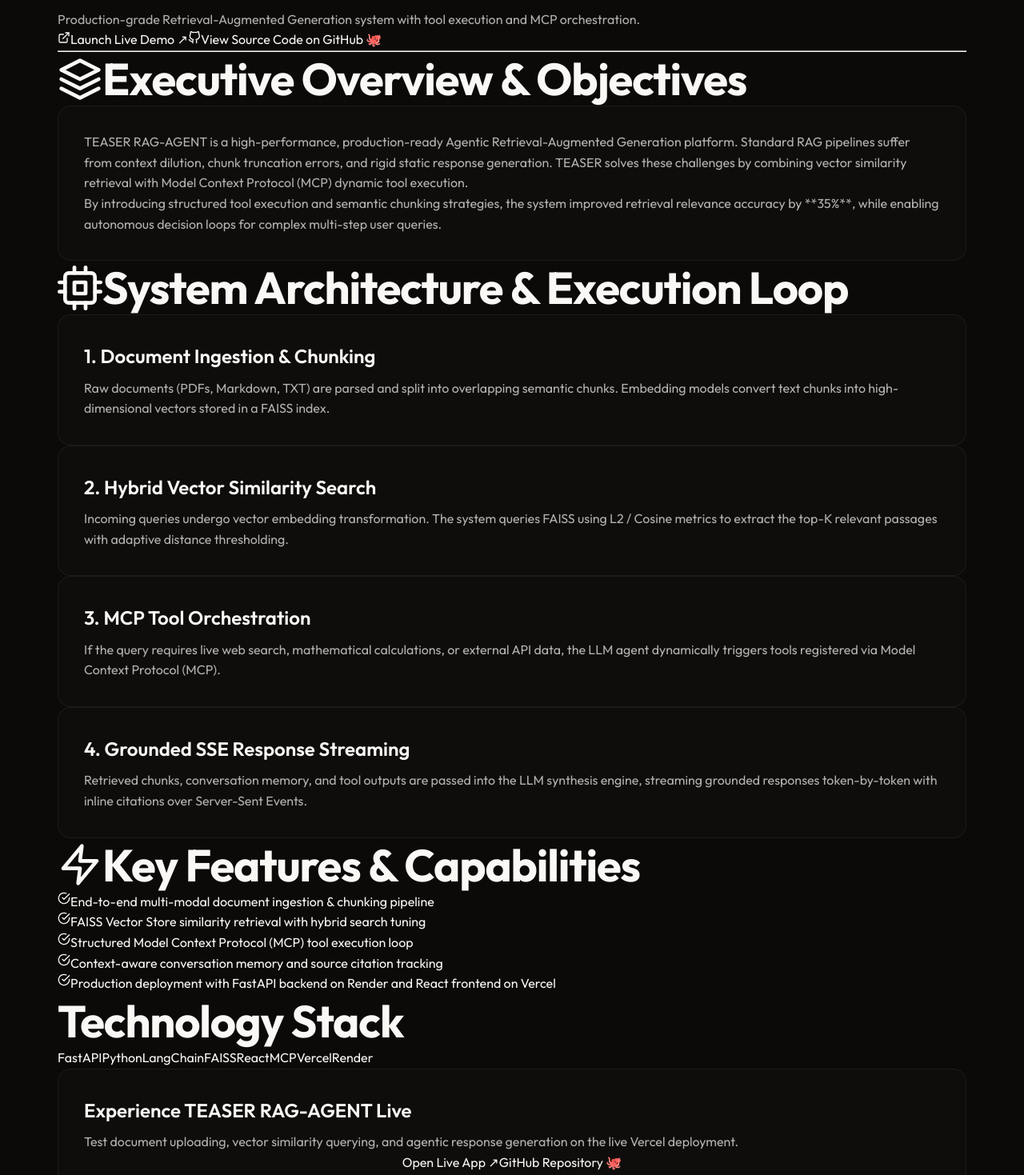
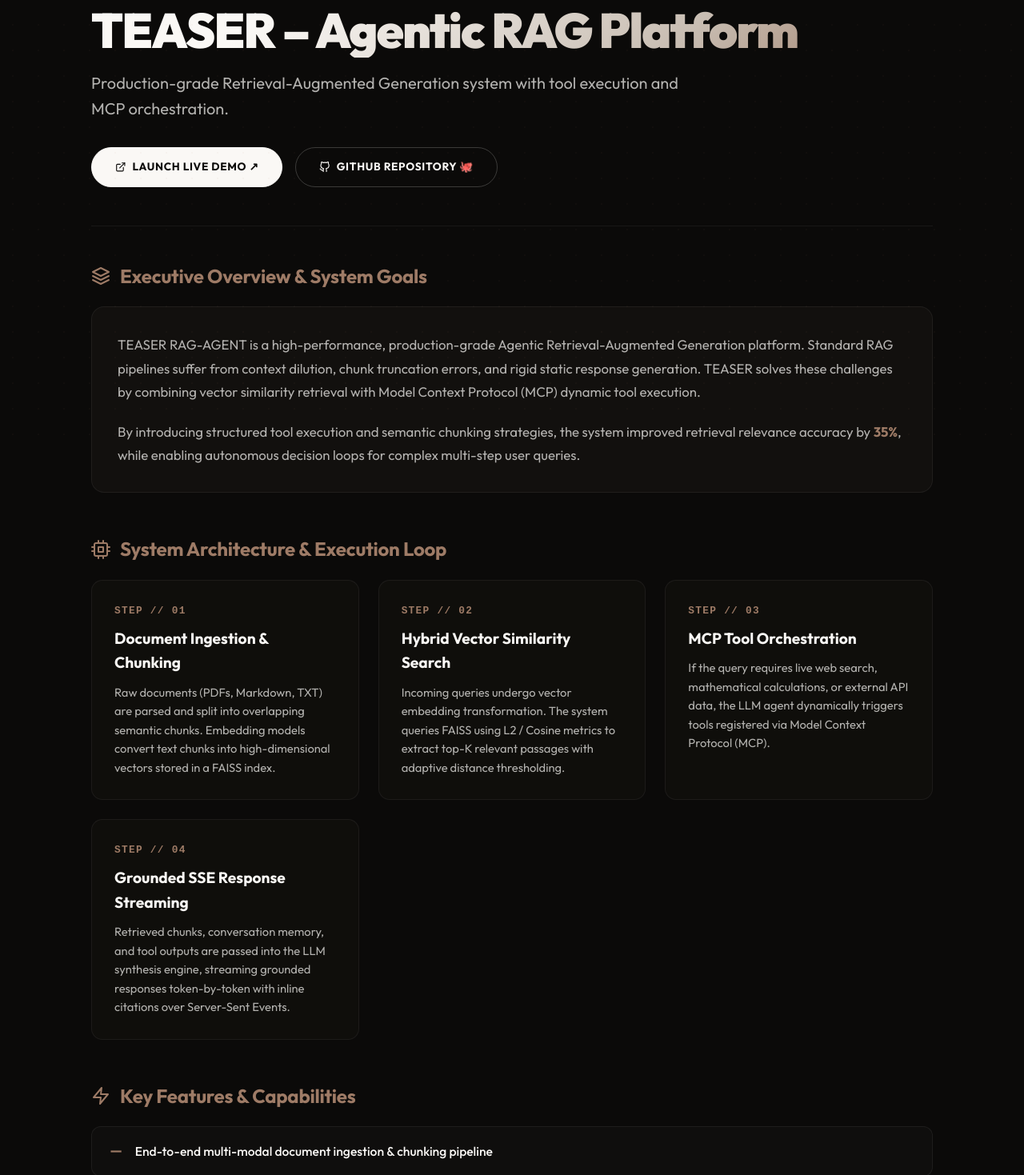
Before and after one commit to Vatshal-Venkat/portfolio, a Next.js app: page /projects/rag_agent in a window 1280 px wide. Shown: the part 241-1710 px from the top of the page at 80% size. Built offline with nearby package versions, Linux system fonts and the light colour scheme.

Commit message:
Added Organized paging

```diff
--- /dev/null
+++ b/src/app/projects/ProjectDetail.css
@@ -0,0 +1,287 @@
+/* Professional Clean Project Detail Page Styling */
+
+.project-detail-container {
+  padding-top: 140px;
+  padding-bottom: 100px;
+  max-width: 1100px;
+  margin: 0 auto;
+  padding-left: 1.5rem;
+  padding-right: 1.5rem;
+}
+
+.back-link {
+  display: inline-flex;
+  align-items: center;
+  gap: 0.5rem;
+  font-size: 0.85rem;
+  font-weight: 700;
+  color: var(--accent-primary);
+  text-transform: uppercase;
+  letter-spacing: 0.1em;
+  margin-bottom: 2rem;
+  transition: all 0.3s ease;
+  text-decoration: none;
+}
+
+.back-link:hover {
+  color: var(--text-primary);
+  transform: translateX(-4px);
+}
+
+.detail-hero {
+  margin-bottom: 3rem;
+}
+
+.detail-category-badge {
+  display: inline-block;
+  font-family: monospace;
+  font-size: 0.75rem;
+  text-transform: uppercase;
+  letter-spacing: 0.2em;
+  color: var(--accent-primary);
+  background: rgba(158, 123, 102, 0.1);
+  border: 1px solid rgba(158, 123, 102, 0.25);
+  padding: 0.35rem 1rem;
+  border-radius: 20px;
+  margin-bottom: 1.25rem;
+  font-weight: 700;
+}
+
+.detail-title {
+  font-size: clamp(2.2rem, 5vw, 3.8rem);
+  font-weight: 900;
+  line-height: 1.1;
+  letter-spacing: -0.03em;
+  color: var(--text-primary);
+  margin-bottom: 1rem;
+}
+
+.detail-subtitle {
+  font-size: clamp(1.05rem, 2vw, 1.25rem);
+  color: var(--text-secondary);
+  line-height: 1.6;
+  max-width: 780px;
+  margin-bottom: 2rem;
+}
+
+.detail-action-row {
+  display: flex;
+  flex-wrap: wrap;
+  align-items: center;
+  gap: 1rem;
+}
+
+.detail-btn-primary {
+  display: inline-flex;
+  align-items: center;
+  gap: 0.5rem;
+  padding: 0.8rem 1.8rem;
+  background: var(--text-primary);
+  color: var(--bg-deep);
+  border-radius: 30px;
+  font-weight: 700;
+  font-size: 0.85rem;
+  letter-spacing: 0.05em;
+  text-transform: uppercase;
+  transition: all 0.3s ease;
+  text-decoration: none;
+  border: 1px solid var(--text-primary);
+}
+
+.detail-btn-primary:hover {
+  background: var(--accent-primary);
+  border-color: var(--accent-primary);
+  color: var(--text-primary);
+  transform: translateY(-2px);
+  box-shadow: 0 0 20px var(--accent-glow);
+}
+
+.detail-btn-secondary {
+  display: inline-flex;
+  align-items: center;
+  gap: 0.5rem;
+  padding: 0.8rem 1.8rem;
+  background: transparent;
+  color: var(--text-primary);
+  border: 1px solid rgba(250, 248, 245, 0.2);
+  border-radius: 30px;
+  font-weight: 700;
+  font-size: 0.85rem;
+  letter-spacing: 0.05em;
+  text-transform: uppercase;
+  transition: all 0.3s ease;
+  text-decoration: none;
+}
+
+.detail-btn-secondary:hover {
+  border-color: var(--text-primary);
+  background: rgba(250, 248, 245, 0.08);
+  transform: translateY(-2px);
+}
+
+.detail-divider {
+  height: 1px;
+  background: var(--border-color);
+  margin: 3rem 0;
+}
+
+.detail-section {
+  margin-bottom: 3.5rem;
+}
+
+.detail-section-heading {
+  font-size: 1.5rem;
+  font-weight: 700;
+  color: var(--accent-primary);
+  margin-bottom: 1.5rem;
+  display: flex;
+  align-items: center;
+  gap: 0.75rem;
+  letter-spacing: -0.01em;
+}
+
+.detail-card {
+  background: var(--bg-surface);
+  border: 1px solid var(--border-color);
+  border-radius: 16px;
+  padding: 2rem;
+  transition: border-color 0.3s ease;
+}
+
+.detail-card:hover {
+  border-color: var(--border-hover);
+}
+
+.detail-text {
+  color: var(--text-secondary);
+  font-size: 1.05rem;
+  line-height: 1.75;
+}
+
+.grid-2col {
+  display: grid;
+  grid-template-columns: repeat(auto-fit, minmax(320px, 1fr));
+  gap: 1.5rem;
+}
+
+.grid-3col {
+  display: grid;
+  grid-template-columns: repeat(auto-fit, minmax(260px, 1fr));
+  gap: 1.5rem;
+}
+
+.arch-card {
+  background: rgba(18, 16, 14, 0.7);
+  border: 1px solid var(--border-color);
+  border-radius: 14px;
+  padding: 1.75rem;
+  transition: all 0.3s ease;
+}
+
+.arch-card:hover {
+  border-color: var(--border-hover);
+  transform: translateY(-3px);
+  box-shadow: 0 10px 30px rgba(0, 0, 0, 0.4);
+}
+
+.arch-number {
+  font-family: monospace;
+  font-size: 0.8rem;
+  color: var(--accent-primary);
+  font-weight: 700;
+  letter-spacing: 0.1em;
+  margin-bottom: 0.5rem;
+}
+
+.arch-title {
+  font-size: 1.2rem;
+  font-weight: 700;
+  color: var(--text-primary);
+  margin-bottom: 0.6rem;
+}
+
+.arch-desc {
+  font-size: 0.92rem;
+  color: var(--text-secondary);
+  line-height: 1.6;
+}
+
+.feature-item {
+  display: flex;
+  align-items: flex-start;
+  gap: 1rem;
+  padding: 1.1rem 1.4rem;
+  background: rgba(250, 248, 245, 0.02);
+  border: 1px solid var(--border-color);
+  border-radius: 12px;
+  margin-bottom: 0.8rem;
+  transition: border-color 0.3s ease;
+}
+
+.feature-item:hover {
+  border-color: var(--border-hover);
+}
+
+.feature-bullet {
+  color: var(--accent-primary);
+  font-weight: bold;
+  font-size: 1.1rem;
+  line-height: 1;
+  margin-top: 0.1rem;
+}
+
+.feature-text {
+  color: var(--text-primary);
+  font-size: 0.98rem;
+  line-height: 1.6;
+  font-weight: 500;
+}
+
+.tech-badge-container {
+  display: flex;
+  flex-wrap: wrap;
+  gap: 0.75rem;
+}
+
+.tech-badge-item {
+  font-family: monospace;
+  font-size: 0.85rem;
+  padding: 0.5rem 1.1rem;
+  background: rgba(250, 248, 245, 0.04);
+  border: 1px solid var(--border-color);
+  border-radius: 30px;
+  color: var(--text-primary);
+  font-weight: 600;
+  transition: all 0.3s ease;
+}
+
+.tech-badge-item:hover {
+  border-color: var(--accent-primary);
+  color: var(--accent-primary);
+  background: rgba(158, 123, 102, 0.1);
+}
+
+.cta-banner {
+  background: linear-gradient(135deg, rgba(18, 16, 14, 0.9), rgba(25, 20, 17, 0.95));
+  border: 1px solid rgba(158, 123, 102, 0.3);
+  border-radius: 20px;
+  padding: 3rem 2.5rem;
+  text-align: center;
+  box-shadow: 0 20px 50px rgba(0, 0, 0, 0.5);
+  margin-top: 4rem;
+}
+
+.cta-title {
+  font-size: 1.8rem;
+  font-weight: 800;
+  color: var(--text-primary);
+  margin-bottom: 0.75rem;
+}
+
+.cta-desc {
+  font-size: 1rem;
+  color: var(--text-secondary);
+  max-width: 600px;
+  margin: 0 auto 2rem auto;
+  line-height: 1.6;
+}
--- a/src/app/projects/rag_agent/page.tsx
+++ b/src/app/projects/rag_agent/page.tsx
@@ -1,50 +1,40 @@
 "use client";
 
 import Link from "next/link";
-import { motion } from "framer-motion";
 import { PROJECTS_DATA } from "@/lib/constants";
-import { FiExternalLink, FiGithub, FiArrowLeft, FiCheckCircle, FiCpu, FiLayers, FiZap } from "react-icons/fi";
+import { FiExternalLink, FiGithub, FiArrowLeft, FiLayers, FiCpu, FiCheckCircle, FiZap } from "react-icons/fi";
+import "../ProjectDetail.css";
 
 const project = PROJECTS_DATA.find((p) => p.slug === "rag_agent")!;
 
 export default function RagAgentPage() {
   return (
-    <div className="py-28 min-h-screen text-white">
-      <div className="container max-w-5xl mx-auto px-4">
-
+    <div className="project-detail-container">
       {/* Navigation Back Link */}
-        <Link
-          href="/#projects"
-          className="inline-flex items-center gap-2 text-sm font-semibold text-[#9E7B66] hover:text-white transition-colors mb-8"
-        >
+      <Link href="/#projects" className="back-link">
         <FiArrowLeft className="w-4 h-4" />
         Back to Projects
       </Link>
 
       {/* Hero Header */}
-        <motion.div
-          initial={{ opacity: 0, y: 20 }}
-          animate={{ opacity: 1, y: 0 }}
-          transition={{ duration: 0.7 }}
-          className="mb-12"
-        >
-          <span className="inline-block px-3 py-1 rounded-full bg-teal-500/10 border border-teal-500/30 text-teal-400 text-xs font-mono font-semibold tracking-wider uppercase mb-4">
+      <div className="detail-hero">
+        <div className="detail-category-badge">
           {project.category}
-          </span>
-          <h1 className="text-4xl md:text-6xl font-extrabold tracking-tight mb-4">
+        </div>
+        <h1 className="detail-title text-gradient">
           {project.title}
         </h1>
-          <p className="text-lg md:text-xl text-white/70 max-w-3xl leading-relaxed">
+        <p className="detail-subtitle">
           {project.subtitle}
         </p>
 
         {/* Action Buttons */}
-          <div className="flex flex-wrap gap-4 mt-8">
+        <div className="detail-action-row">
           <a
             href={project.liveUrl}
             target="_blank"
             rel="noopener noreferrer"
-              className="inline-flex items-center gap-2 px-6 py-3 rounded-full bg-[#FAF8F5] text-[#0B0A09] text-sm font-bold hover:bg-[#9E7B66] hover:text-white transition-all transform hover:-translate-y-0.5 shadow-xl"
+            className="detail-btn-primary"
           >
             <FiExternalLink className="w-4 h-4" />
             Launch Live Demo ↗
@@ -53,88 +43,91 @@
             href={project.githubUrl}
             target="_blank"
             rel="noopener noreferrer"
-              className="inline-flex items-center gap-2 px-6 py-3 rounded-full bg-white/10 border border-white/20 text-white text-sm font-bold hover:bg-white/20 transition-all transform hover:-translate-y-0.5"
+            className="detail-btn-secondary"
           >
             <FiGithub className="w-4 h-4" />
-              View Source Code on GitHub 🐙
+            GitHub Repository 🐙
           </a>
         </div>
-        </motion.div>
+      </div>
 
-        <hr className="border-white/10 my-12" />
+      <div className="detail-divider" />
 
       {/* Section 1: Executive Overview */}
-        <section className="mb-16">
-          <h2 className="text-2xl font-bold mb-6 text-[#9E7B66] flex items-center gap-3">
-            <FiLayers className="w-6 h-6" /> Executive Overview & Objectives
+      <section className="detail-section">
+        <h2 className="detail-section-heading">
+          <FiLayers /> Executive Overview & System Goals
         </h2>
-          <div className="glass-card p-8 rounded-2xl border border-white/10 bg-white/[0.02]">
-            <p className="text-white/80 leading-relaxed text-base md:text-lg mb-6">
-              TEASER RAG-AGENT is a high-performance, production-ready Agentic Retrieval-Augmented Generation platform. Standard RAG pipelines suffer from context dilution, chunk truncation errors, and rigid static response generation. TEASER solves these challenges by combining vector similarity retrieval with Model Context Protocol (MCP) dynamic tool execution.
+        <div className="detail-card">
+          <p className="detail-text" style={{ marginBottom: "1.25rem" }}>
+            TEASER RAG-AGENT is a high-performance, production-grade Agentic Retrieval-Augmented Generation platform. Standard RAG pipelines suffer from context dilution, chunk truncation errors, and rigid static response generation. TEASER solves these challenges by combining vector similarity retrieval with Model Context Protocol (MCP) dynamic tool execution.
           </p>
-            <p className="text-white/80 leading-relaxed text-base md:text-lg">
-              By introducing structured tool execution and semantic chunking strategies, the system improved retrieval relevance accuracy by **35%**, while enabling autonomous decision loops for complex multi-step user queries.
+          <p className="detail-text">
+            By introducing structured tool execution and semantic chunking strategies, the system improved retrieval relevance accuracy by <strong style={{ color: "var(--accent-primary)" }}>35%</strong>, while enabling autonomous decision loops for complex multi-step user queries.
           </p>
         </div>
       </section>
 
-        {/* Section 2: Technical Architecture & Workflow */}
-        <section className="mb-16">
-          <h2 className="text-2xl font-bold mb-6 text-[#9E7B66] flex items-center gap-3">
-            <FiCpu className="w-6 h-6" /> System Architecture & Execution Loop
+      {/* Section 2: Technical Architecture & Execution Loop */}
+      <section className="detail-section">
+        <h2 className="detail-section-heading">
+          <FiCpu /> System Architecture & Execution Loop
         </h2>
-          <div className="grid grid-cols-1 md:grid-cols-2 gap-6">
-            <div className="glass-card p-6 rounded-xl border border-white/10 bg-white/[0.02]">
-              <h3 className="text-lg font-bold text-white mb-3">1. Document Ingestion & Chunking</h3>
-              <p className="text-white/70 text-sm leading-relaxed">
+        <div className="grid-2col">
+          <div className="arch-card">
+            <div className="arch-number">STEP // 01</div>
+            <h3 className="arch-title">Document Ingestion & Chunking</h3>
+            <p className="arch-desc">
               Raw documents (PDFs, Markdown, TXT) are parsed and split into overlapping semantic chunks. Embedding models convert text chunks into high-dimensional vectors stored in a FAISS index.
             </p>
           </div>
-            <div className="glass-card p-6 rounded-xl border border-white/10 bg-white/[0.02]">
-              <h3 className="text-lg font-bold text-white mb-3">2. Hybrid Vector Similarity Search</h3>
-              <p className="text-white/70 text-sm leading-relaxed">
-                Incoming queries undergo vector embedding transformation. The system queries FAISS using L2 / Cosine metrics to extract the top-K relevant passages with adaptive distance thresholding.
+          <div className="arch-card">
+            <div className="arch-number">STEP // 02</div>
+            <h3 className="arch-title">Hybrid Vector Similarity Search</h3>
+            <p className="arch-desc">
+              Incoming queries undergo vector embedding transformation. The system queries FAISS using L2 / Cosine metrics to extract top-K relevant passages with adaptive distance thresholding.
             </p>
           </div>
-            <div className="glass-card p-6 rounded-xl border border-white/10 bg-white/[0.02]">
-              <h3 className="text-lg font-bold text-white mb-3">3. MCP Tool Orchestration</h3>
-              <p className="text-white/70 text-sm leading-relaxed">
+          <div className="arch-card">
+            <div className="arch-number">STEP // 03</div>
+            <h3 className="arch-title">MCP Tool Orchestration</h3>
+            <p className="arch-desc">
               If the query requires live web search, mathematical calculations, or external API data, the LLM agent dynamically triggers tools registered via Model Context Protocol (MCP).
             </p>
           </div>
-            <div className="glass-card p-6 rounded-xl border border-white/10 bg-white/[0.02]">
-              <h3 className="text-lg font-bold text-white mb-3">4. Grounded SSE Response Streaming</h3>
-              <p className="text-white/70 text-sm leading-relaxed">
+          <div className="arch-card">
+            <div className="arch-number">STEP // 04</div>
+            <h3 className="arch-title">Grounded SSE Response Streaming</h3>
+            <p className="arch-desc">
               Retrieved chunks, conversation memory, and tool outputs are passed into the LLM synthesis engine, streaming grounded responses token-by-token with inline citations over Server-Sent Events.
             </p>
           </div>
         </div>
       </section>
 
-        {/* Section 3: Core Features & Achievements */}
-        <section className="mb-16">
-          <h2 className="text-2xl font-bold mb-6 text-[#9E7B66] flex items-center gap-3">
-            <FiZap className="w-6 h-6" /> Key Features & Capabilities
+      {/* Section 3: Key Features & Capabilities */}
+      <section className="detail-section">
+        <h2 className="detail-section-heading">
+          <FiZap /> Key Features & Capabilities
         </h2>
-          <div className="space-y-4">
+        <div>
           {project.features.map((feature, idx) => (
-              <div key={idx} className="flex items-start gap-4 p-4 rounded-xl bg-white/[0.03] border border-white/10">
-                <FiCheckCircle className="w-5 h-5 text-teal-400 mt-1 flex-shrink-0" />
-                <span className="text-white/90 text-base font-medium">{feature}</span>
+            <div key={idx} className="feature-item">
+              <span className="feature-bullet">—</span>
+              <span className="feature-text">{feature}</span>
             </div>
           ))}
         </div>
       </section>
 
       {/* Section 4: Tech Stack Breakdown */}
-        <section className="mb-16">
-          <h2 className="text-2xl font-bold mb-6 text-[#9E7B66]">Technology Stack</h2>
-          <div className="flex flex-wrap gap-3">
+      <section className="detail-section">
+        <h2 className="detail-section-heading">
+          Technology Stack
+        </h2>
+        <div className="tech-badge-container">
           {project.techStack.map((tech, idx) => (
-              <span
-                key={idx}
-                className="px-4 py-2 rounded-full bg-white/10 border border-white/15 text-white font-mono text-sm"
-              >
+            <span key={idx} className="tech-badge-item">
               {tech}
             </span>
           ))}
@@ -142,32 +135,30 @@
       </section>
 
       {/* Section 5: Live Action Banner */}
-        <div className="glass-card p-8 md:p-12 rounded-3xl border border-teal-500/30 bg-gradient-to-r from-teal-950/40 to-slate-900/60 text-center">
-          <h3 className="text-2xl md:text-3xl font-extrabold text-white mb-4">Experience TEASER RAG-AGENT Live</h3>
-          <p className="text-white/70 max-w-xl mx-auto mb-8">
+      <div className="cta-banner">
+        <h3 className="cta-title">Experience TEASER RAG-AGENT Live</h3>
+        <p className="cta-desc">
           Test document uploading, vector similarity querying, and agentic response generation on the live Vercel deployment.
         </p>
-          <div className="flex flex-wrap justify-center gap-4">
+        <div className="detail-action-row" style={{ justifyContent: "center" }}>
           <a
             href={project.liveUrl}
             target="_blank"
             rel="noopener noreferrer"
-              className="px-8 py-3.5 rounded-full bg-[#FAF8F5] text-[#0B0A09] font-bold text-sm hover:bg-[#9E7B66] hover:text-white transition-all shadow-xl"
+            className="detail-btn-primary"
           >
-              Open Live App ↗
+            Launch Live App ↗
           </a>
           <a
             href={project.githubUrl}
             target="_blank"
             rel="noopener noreferrer"
-              className="px-8 py-3.5 rounded-full bg-white/10 border border-white/20 text-white font-bold text-sm hover:bg-white/20 transition-all"
+            className="detail-btn-secondary"
           >
             GitHub Repository 🐙
           </a>
         </div>
       </div>
-
-      </div>
     </div>
   );
 }
```
Lines whose indentation alone changed are shown as unchanged.
